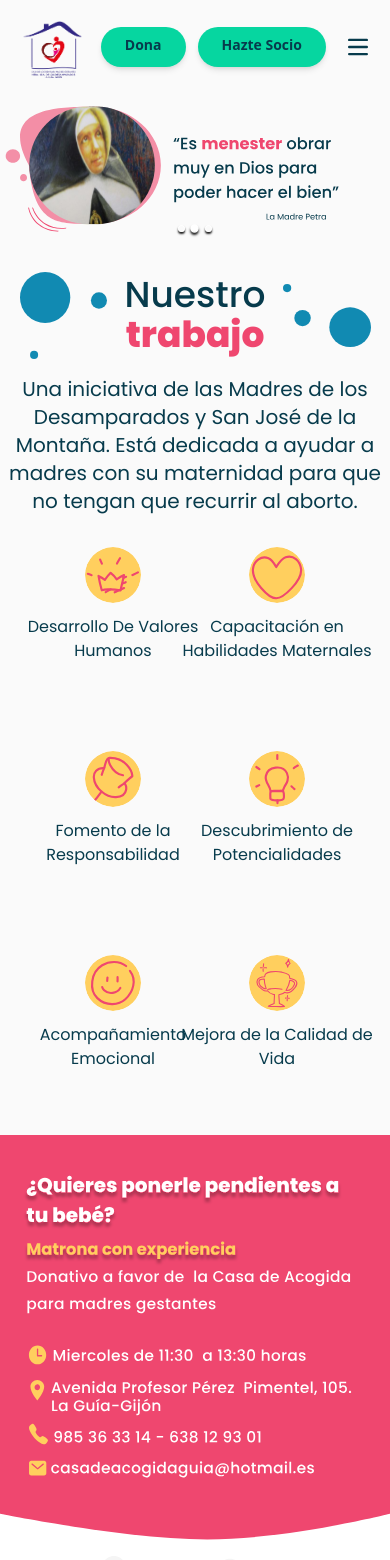
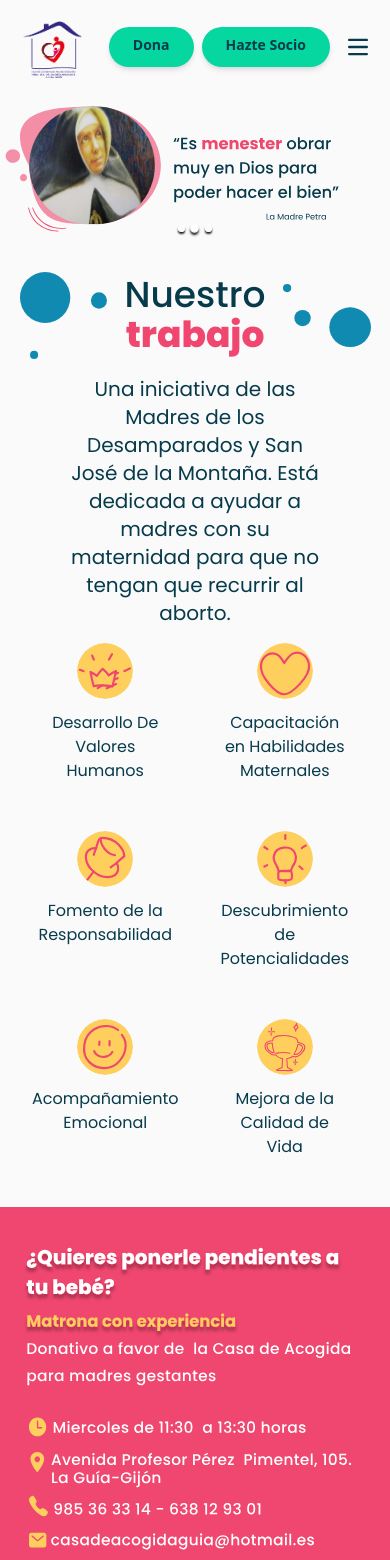
Before and after one commit to vallefarinha/front-casa, a React (Vite) app: page / in a window 390 px wide. Shown: the top 1560 px of the page. Built offline with nearby package versions, Linux system fonts and the light colour scheme; no server answers; grey boxes are pictures that could not be loaded.

Commit message:
fix the responsive in OurWorkCardWithIcon

```diff
--- a/src/components/buttons/PrimaryBtn.jsx
+++ b/src/components/buttons/PrimaryBtn.jsx
@@ -7,7 +7,7 @@ const PrimaryBtn = ({data, go}) => {
       <Link
         to={go}
         type="button"
-        className="text-LetterColor bg-tertiaryColor hover:bg-green-500 focus:ring-4 focus:outline-none focus:ring-tertiaryColor font-bold shadow-md rounded-3xl text-sm px-6 py-2 text-center"
+        className="text-LetterColor bg-tertiaryColor hover:bg-green-500 focus:ring-4 focus:outline-none focus:ring-tertiaryColor font-bold shadow-md rounded-3xl text-sm px-4 sm:px-6 py-2 text-center"
       >
         {data}
       </Link>
--- a/src/components/cards/WhatWeDoCard/OurWorkCardWithIcon.jsx
+++ b/src/components/cards/WhatWeDoCard/OurWorkCardWithIcon.jsx
@@ -3,13 +3,13 @@ import React from "react";
 const OurWorkCardWithIcon = ({ imgSrc, altText, cardText }) => {
   return (
     <div>
-      <div className="flex flex-col items-center pb-10 m-4">
+      <div className="flex flex-col items-center pb-10 w-[70%] mx-auto">
         <img
-          class="w-14 h-14 mb-3 rounded-full"
+          className="w-14 h-14 mb-3 rounded-full"
           src={imgSrc}
           alt={altText}
         />
-        <span className="text-x font-poppinsRegular text-LetterColor w-[200px] text-center">
+        <span className="text-x font-poppinsRegular text-LetterColor md:w-full text-center">
           {cardText}
         </span>
       </div>
--- a/src/components/cards/WhatWeDoCard/OurWorkYellow.jsx
+++ b/src/components/cards/WhatWeDoCard/OurWorkYellow.jsx
@@ -16,8 +16,8 @@ const OurWorkYellow = () => {
         <img src="src\assets\icons\rightBubbles.svg" alt="right bubbles" className='w-1/4'/>
       </section>
       <OurWorkText />
-      <div className="flex flex-col items-center justify-center w-[80%] mx-auto">
-        <div className="grid grid-cols-2 md:grid-cols-3 lg:grid-cols-3 gap-4 mb-2">
+      <div className="flex flex-col items-center justify-center w-[90%] md:w-[80%] mx-auto">
+        <div className="grid grid-cols-2 md:grid-cols-3 gap-2 md:gap-4 mb-2">
           <OurWorkCardWithIcon
             imgSrc="src\assets\icons\homeyellowicon.svg"
             altText="yellow card"
--- a/src/components/navbar/Navbar.jsx
+++ b/src/components/navbar/Navbar.jsx
@@ -25,11 +25,11 @@ const Navbar = () => {
     <>
       <nav className="bg-bgColor fixed w-full z-50 top-0 start-0">
 
-        <div className="max-w-screen-xl z-50 flex flex-wrap md:flex-nowrap md:text-sm lg:text-base items-center justify-between mx-auto p-3">
-          <Link to="/" className="flex items-center space-x-3 rtl:space-x-reverse">
-            <img src={LogoNav} className="w-20 z-50 " alt="Logo" />
+        <div className="max-w-screen-xl z-50 flex flex-wrap md:flex-nowrap md:text-sm lg:text-base items-center justify-between mx-auto p-3 sm:p-3">
+          <Link to="/" className="flex items-center space-x-2 rtl:space-x-reverse">
+            <img src={LogoNav} className="w-14 sm:w-20 z-50 " alt="Logo" />
           </Link>
-          <div className=" z-50 flex -1 md:order-2 space-x-3 md:space-x-3 rtl:space-x-reverse">
+          <div className=" z-50 flex  md:order-2 space-x-2 md:space-x-3 rtl:space-x-reverse">
           <PrimaryBtn data={"Dona"} go="partnership"></PrimaryBtn>
           <PrimaryBtn data={"Hazte Socio"} go="form"></PrimaryBtn>
 
--- a/src/pages/PartnerForm.jsx
+++ b/src/pages/PartnerForm.jsx
@@ -1,5 +1,5 @@
 import BankBlue from "../components/form/BankBlue";
-import FormBlue from "../components/form/FormBlue";
+// import FormBlue from "../components/form/FormBlue";
 import MoneySelect from "../components/form/MoneySelect"
 import Periodicity from "../components/form/Periodicity";
 import TitleAllForm from "../components/form/TitleAllForm";
--- a/tailwind.config.js
+++ b/tailwind.config.js
@@ -37,6 +37,9 @@ export default {
         poppinsMediumItalic: ["Poppins-MediumItalic", "sans-serif"],
         poppinsSemiBoldItalic: ["Poppins-SemiBoldItalic", "sans-serif"],
       },
+      screens: {
+        'sm': '375px',
+      },
     },
   },
   plugins: [require("flowbite/plugin")],
```
